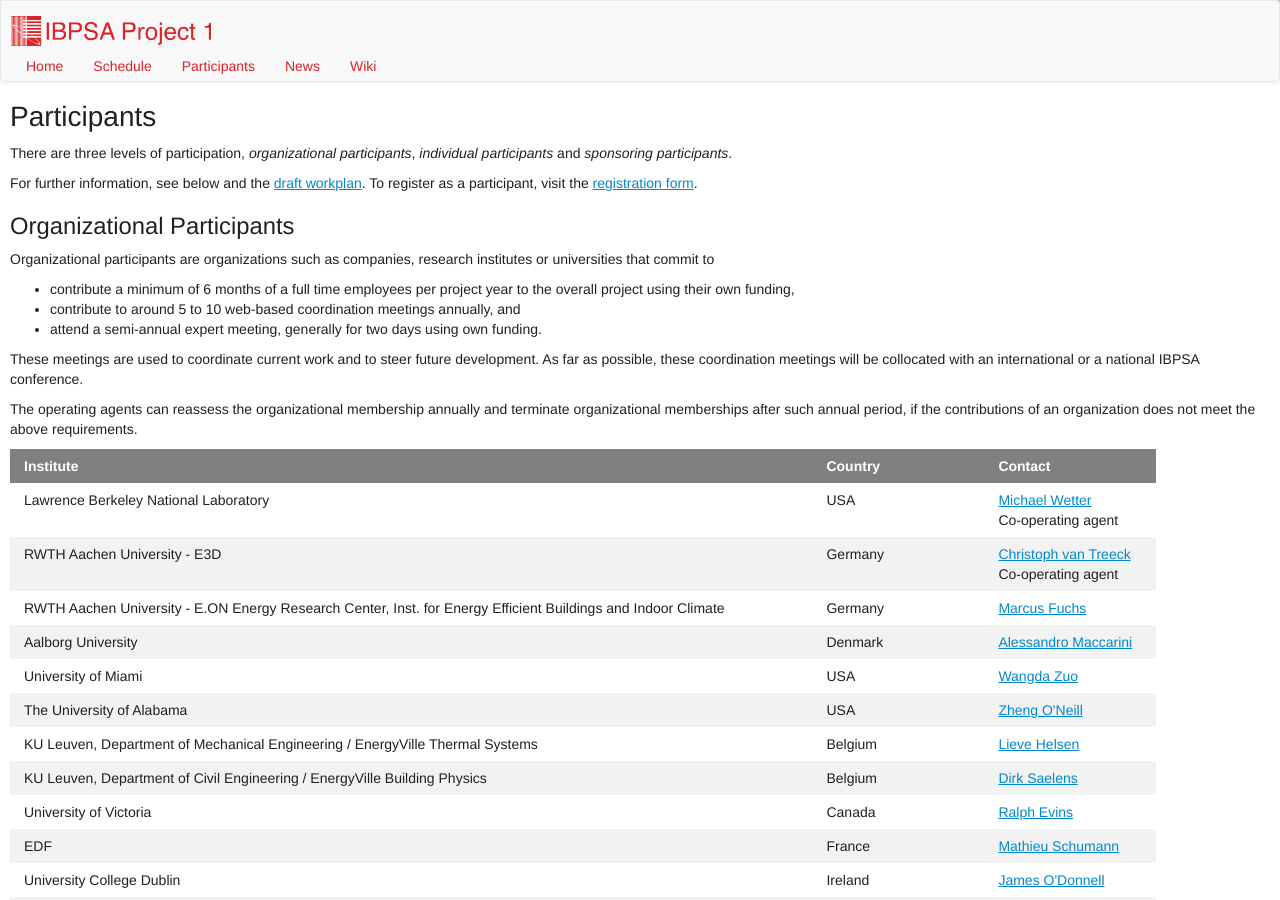
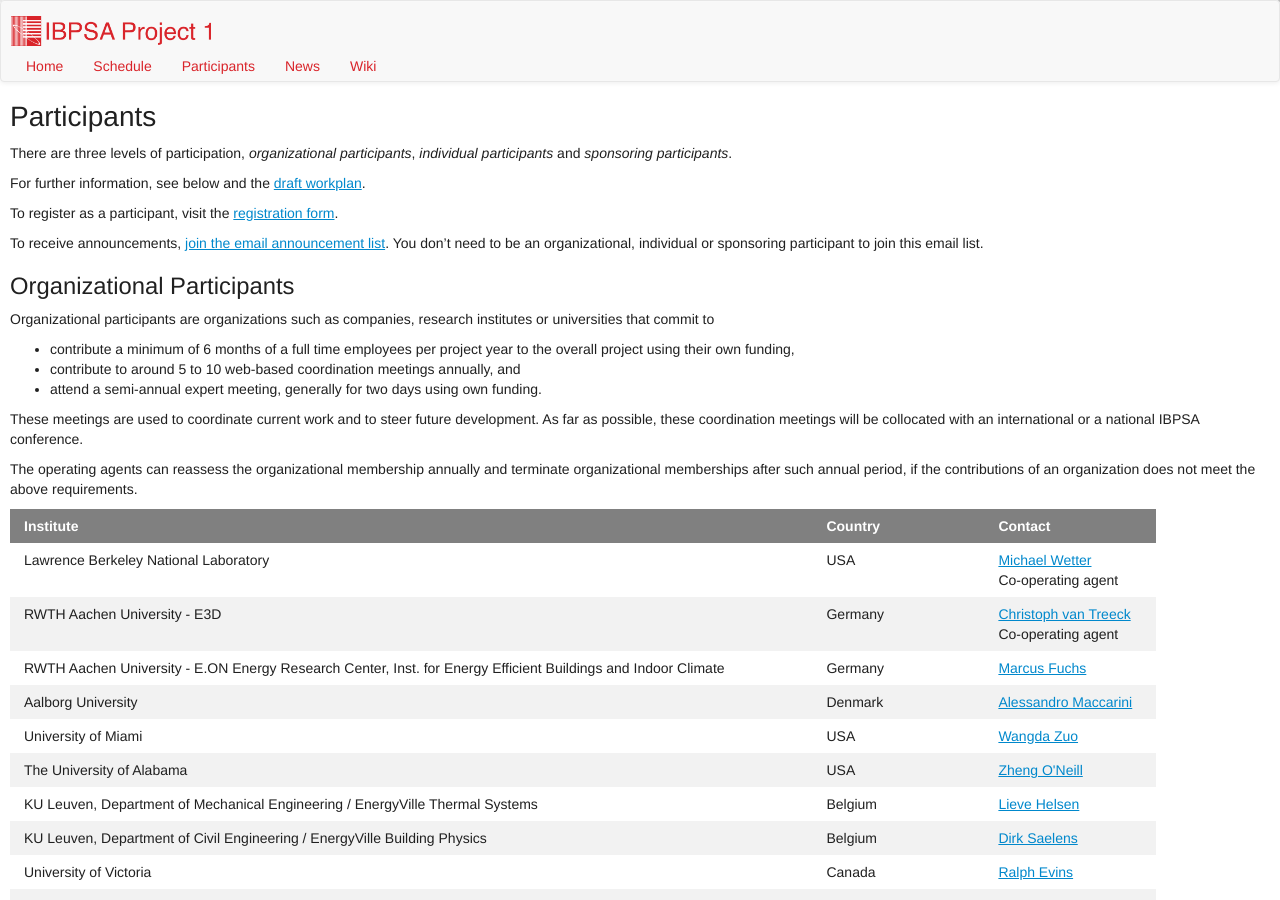
Before and after one commit to ibpsa/project1, a Jekyll site: the page built from participants.md, in a window 1280 px wide and 900 px high. Built offline with Jekyll 4.4.1, drawn with Linux system fonts in a browser that asks for light colours; nearby versions of some CDN libraries.

Commit message:
Added link to mailing list

```diff
--- a/participants.md
+++ b/participants.md
@@ -13,7 +13,12 @@
 
 For further information, see below and the
 [draft workplan]({{ site.url }}/downloads/ibpsa_project1_workplan_draft2.pdf).
+
 To register as a participant, visit the [registration form](https://docs.google.com/a/lbl.gov/forms/d/1tyu3Qb3ydPseACxBgtL_UTKIdQS75eKr4zX89v7T0EM/viewform).
+
+To receive announcements, [join the email announcement list](https://groups.google.com/forum/#!forum/ibpsa-project-1-announcements/join). You don't need to be an
+organizational, individual or sponsoring participant
+to join this email list.
 
 <h2>Organizational Participants</h2>
 
```
